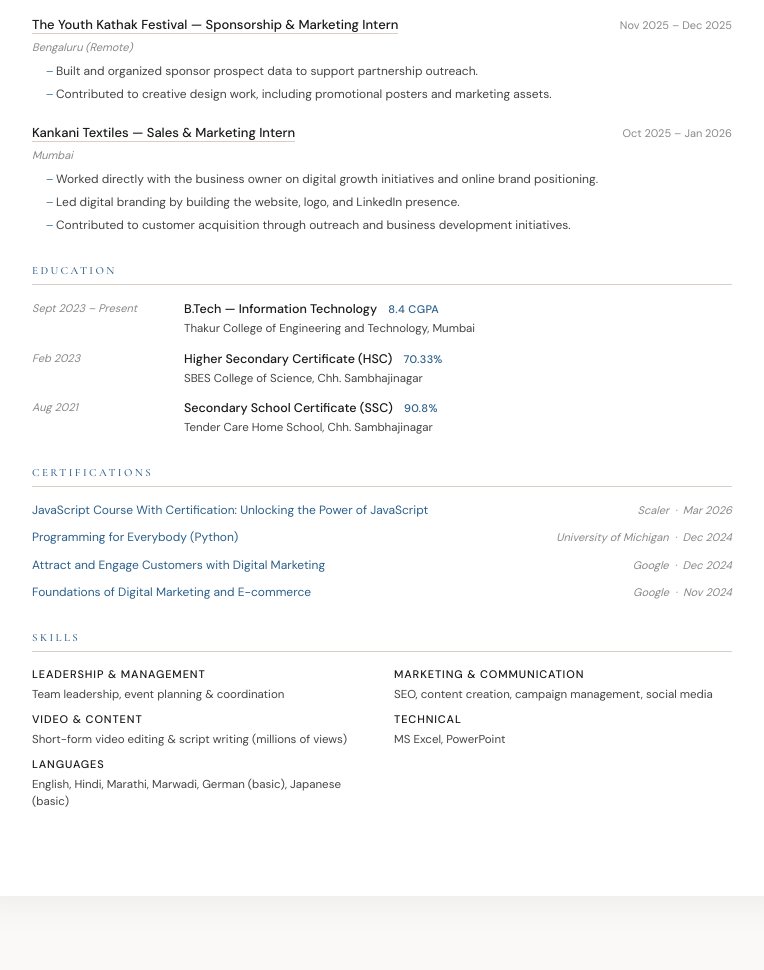
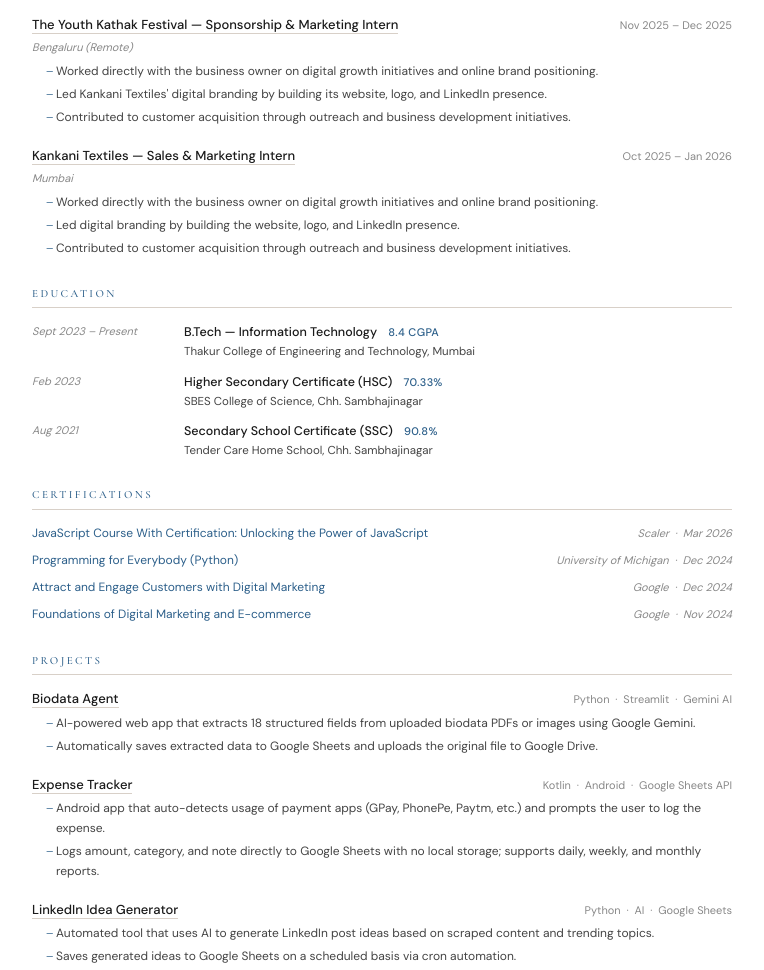
Before and after one commit to ojas200444/Ojas-resume, a plain HTML site: page index.html in a window 1280 px wide. Shown: the part 829-1799 px from the top of the page, without its empty margins (258-1022 px from the left). Before the commit the page ends 1765 px from the top, so only its background shows below. Drawn offline with nearby package versions, Linux system fonts and the light colour scheme.

Commit message:
Add Projects section with project details
Added a Projects section with details on various projects including Biodata Agent, Expense Tracker, and LinkedIn Idea Generator.

```diff
--- a/index.html
+++ b/index.html
@@ -394,8 +394,9 @@
       </div>
       <div class="exp-location">Bengaluru (Remote)</div>
       <ul class="bullets">
-        <li>Built and organized sponsor prospect data to support partnership outreach.</li>
-        <li>Contributed to creative design work, including promotional posters and marketing assets.</li>
+        <li>Worked directly with the business owner on digital growth initiatives and online brand positioning.</li>
+        <li>Led Kankani Textiles' digital branding by building its website, logo, and LinkedIn presence.</li>
+        <li>Contributed to customer acquisition through outreach and business development initiatives.</li>
       </ul>
     </div>
 
@@ -467,6 +468,51 @@
     </div>
   </section>
 
+  <!-- PROJECTS -->
+  <section>
+    <div class="section-title">Projects</div>
+
+    <div class="exp-item">
+      <div class="exp-header">
+        <div class="exp-title">
+          <a href="https://github.com/ojas200444/Biodata-Agent" target="_blank" rel="noopener">Biodata Agent</a>
+        </div>
+        <div class="exp-meta">Python &nbsp;·&nbsp; Streamlit &nbsp;·&nbsp; Gemini AI</div>
+      </div>
+      <ul class="bullets">
+        <li>AI-powered web app that extracts 18 structured fields from uploaded biodata PDFs or images using Google Gemini.</li>
+        <li>Automatically saves extracted data to Google Sheets and uploads the original file to Google Drive.</li>
+      </ul>
+    </div>
+
+    <div class="exp-item">
+      <div class="exp-header">
+        <div class="exp-title">
+          <a href="https://github.com/ojas200444/ExpenseTracker" target="_blank" rel="noopener">Expense Tracker</a>
+        </div>
+        <div class="exp-meta">Kotlin &nbsp;·&nbsp; Android &nbsp;·&nbsp; Google Sheets API</div>
+      </div>
+      <ul class="bullets">
+        <li>Android app that auto-detects usage of payment apps (GPay, PhonePe, Paytm, etc.) and prompts the user to log the expense.</li>
+        <li>Logs amount, category, and note directly to Google Sheets with no local storage; supports daily, weekly, and monthly reports.</li>
+      </ul>
+    </div>
+
+    <div class="exp-item">
+      <div class="exp-header">
+        <div class="exp-title">
+          <a href="https://github.com/ojas200444/linkedin-idea-generator" target="_blank" rel="noopener">LinkedIn Idea Generator</a>
+        </div>
+        <div class="exp-meta">Python &nbsp;·&nbsp; AI &nbsp;·&nbsp; Google Sheets</div>
+      </div>
+      <ul class="bullets">
+        <li>Automated tool that uses AI to generate LinkedIn post ideas based on scraped content and trending topics.</li>
+        <li>Saves generated ideas to Google Sheets on a scheduled basis via cron automation.</li>
+      </ul>
+    </div>
+
+  </section>
+
   <!-- SKILLS -->
   <section>
     <div class="section-title">Skills</div>
```
